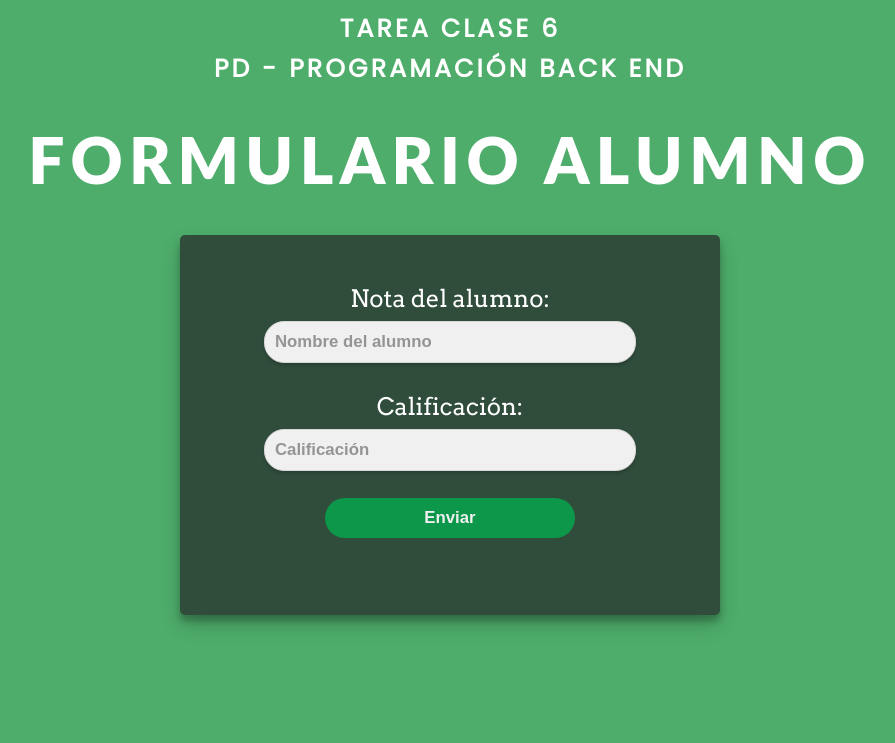
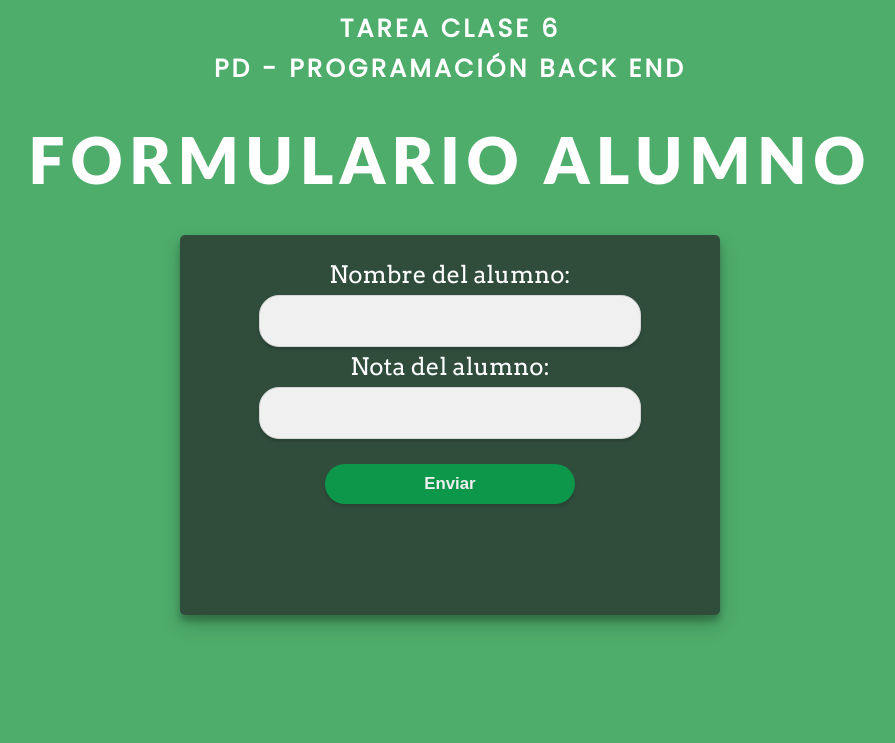
Before and after one commit to bellmed22/BackEndPD, a PHP site: page /Clase06/index.html in a window 1280 px wide. Shown: the part 191-934 px from the top of the page, without its empty margins (190-1085 px from the left). Run offline with PHP 8.4, Linux system fonts and the light colour scheme.

Commit message:
Add files via upload

```diff
--- a/Clase06/index.html
+++ b/Clase06/index.html
@@ -5,7 +5,7 @@
         <meta charset="UTF-8">
         <meta http-equiv="X-UA-Compatible" content="IE=edge">
         <meta name="viewport" content="width=device-width, initial-scale=1.0">
-        <link rel="stylesheet" type="text/css" href="style.css"
+        <link rel="stylesheet" type="text/css" href="style.css">
     </head>
     <body>
 
@@ -13,14 +13,14 @@
         <h1>FORMULARIO ALUMNO</h1>
         <div class="formulario">
             <form action="alumno.php" method="post">
-                <p>Nota del alumno:
-                    <input type="text" name="nombre" id="nombre" autocomplete="off" placeholder="Nombre del alumno"/>
-                </p>
-                <p>Calificación:
-                    <input type="text" name="nota" id="nota" placeholder="Calificación"/>
-                </p>
-                <button>Enviar</button>
-            </form>
+                <label for="nombre">Nombre del alumno:</label>
+                <input type="text" name="nombre" id="nombre">
+                <br>
+                <label for="nota">Nota del alumno:</label>
+                <input type="text" name="nota" id="nota">
+                <br>
+                <input type="submit" value="Enviar">
+              </form>
         </div>
     </body>
 
--- a/Clase06/style.css
+++ b/Clase06/style.css
@@ -67,7 +67,7 @@ form {
 input {
   background-color: #f0f0f0;
   color: rgb(54, 54, 54);
-  padding: 10px;
+  padding: 15px;
   border: 1px solid rgb(214, 214, 214);
   font-size: 0.7em;
   width: 350px;
@@ -81,11 +81,12 @@ input::placeholder {
   color: rgb(58, 58, 58);
 }
 
-button {
+input[type=submit] {
   width: 80%;
   background-color: #0c974b;
   width: 250px;
   border: none;
+  margin-top: 25px;
   padding: 10px;
   border-radius: 20px;
   color: #f0f0f0;
@@ -93,11 +94,11 @@ button {
   font-weight: 700;
 }
 
-button:hover {
+input[type=submit]:hover {
   background-color: #53c725;
   transition: 0.15s;
 }
 
-button:active {
+input[type=submit]:active {
   background-color: #83b91d;
 }
```
Also changed, not shown: Clase06/alumno.php (+0 -10 lines).
